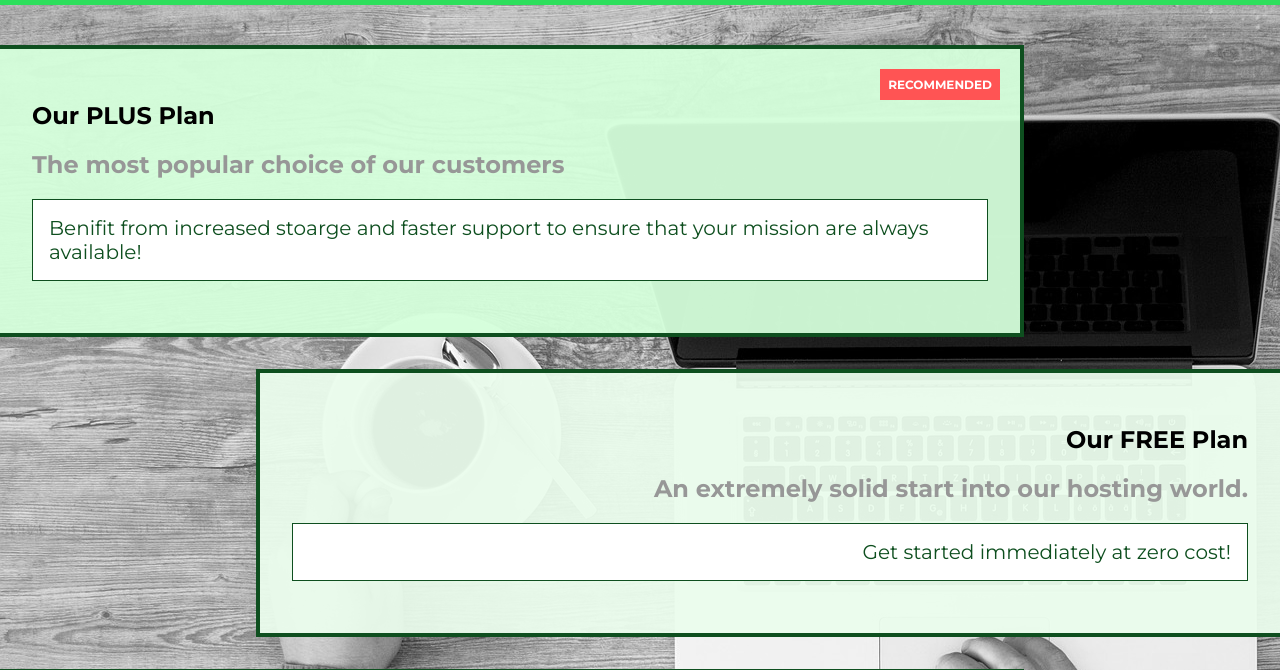
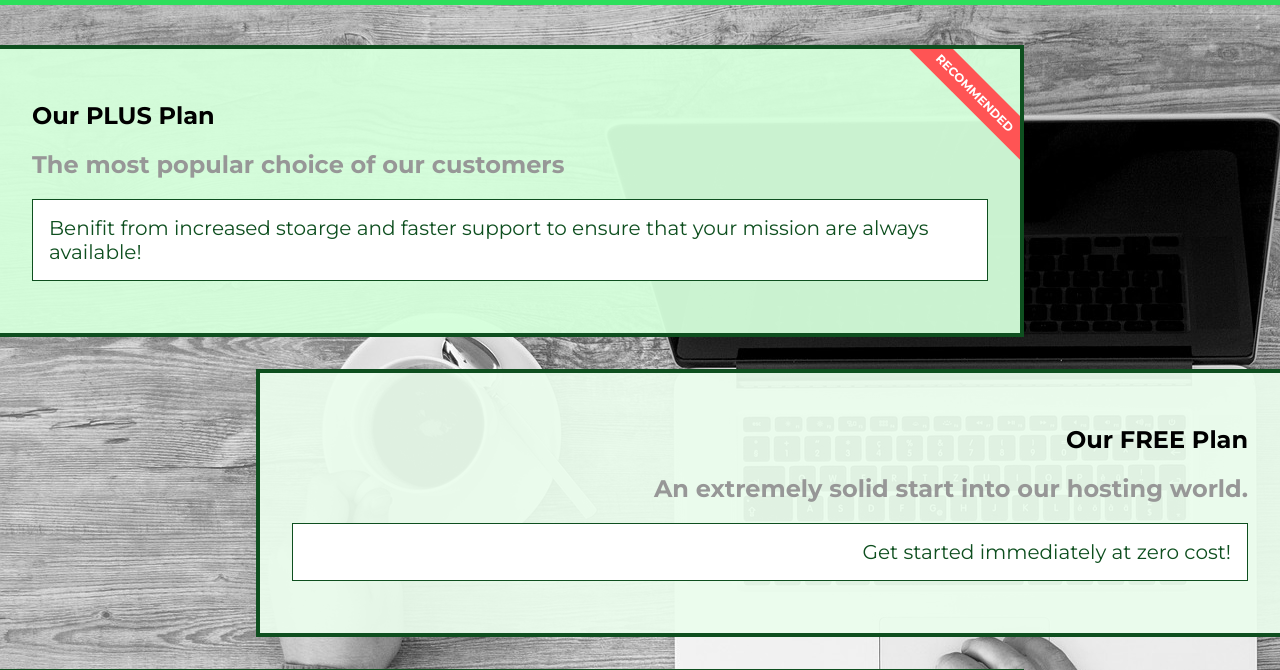
Before and after one commit to sanjaysah101/uHost, a plain HTML site: page packages/index.html in a window 1280 px wide. Shown: the part 51-721 px from the top of the page. Drawn offline with Linux system fonts and the light colour scheme.

Commit message:
Transforming Elements with CSS Transforms

```diff
--- a/packages/packages.css
+++ b/packages/packages.css
@@ -17,6 +17,7 @@ main {
   border: 4px solid #0e4f1f;
   border-left: none;
   position: relative;
+  overflow: hidden;
 }
 
 .package:hover,
@@ -36,11 +37,15 @@ main {
   position: absolute;
   top: 0;
   right: 0;
-  margin: 1.25rem;
+  margin: 0;
   font-size: 0.75rem;
   color: white;
   background-color: #ff5454;
   padding: 0.5rem;
+  transform: rotateZ(45deg) translate(3.5rem, -1rem);
+  transform-origin: center;
+  width: 12rem;
+  text-align: center;
 }
 
 .package__subtitle {
```
Also changed, not shown: customers/customers.css (+3 -9 lines).
